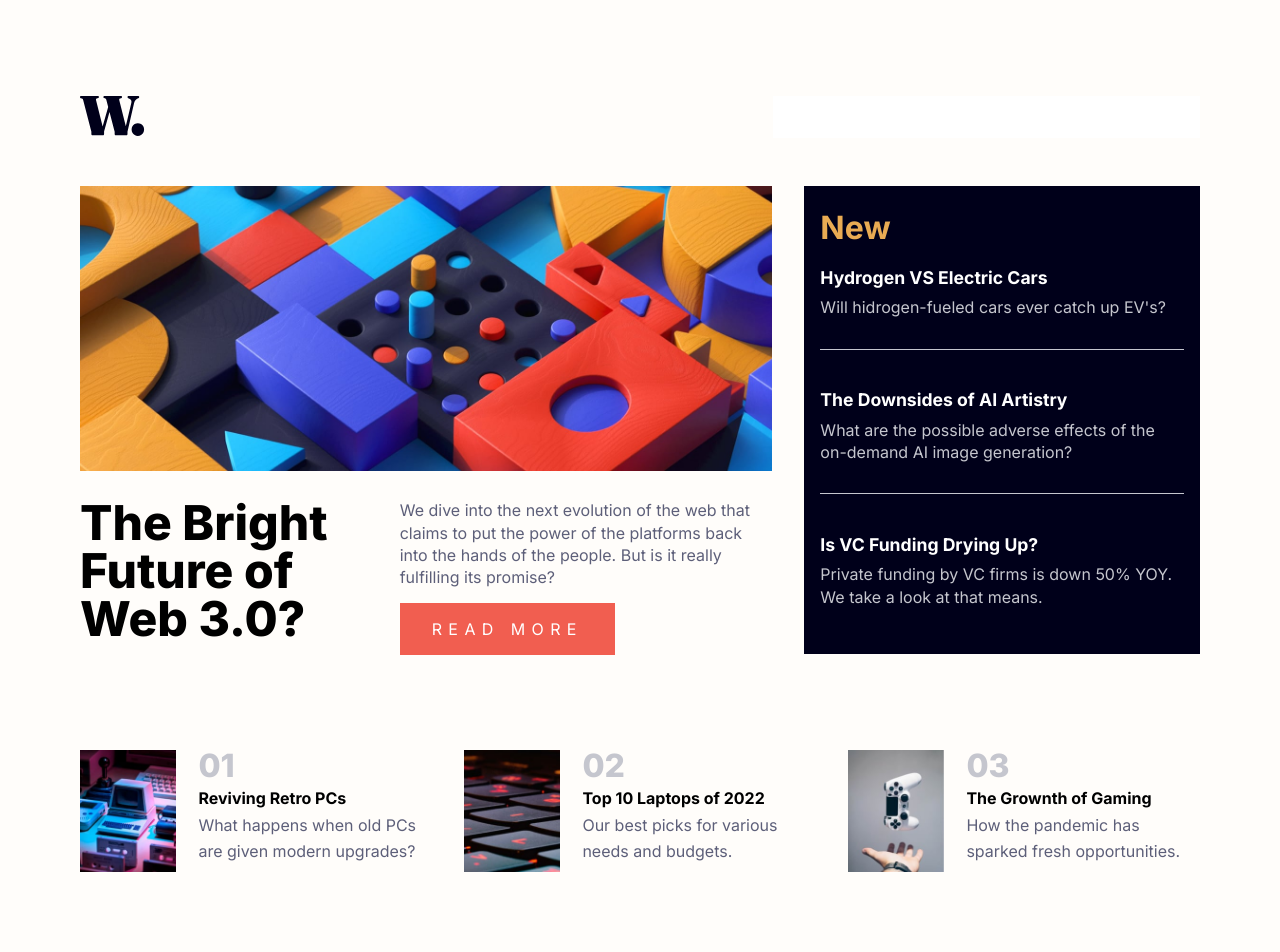
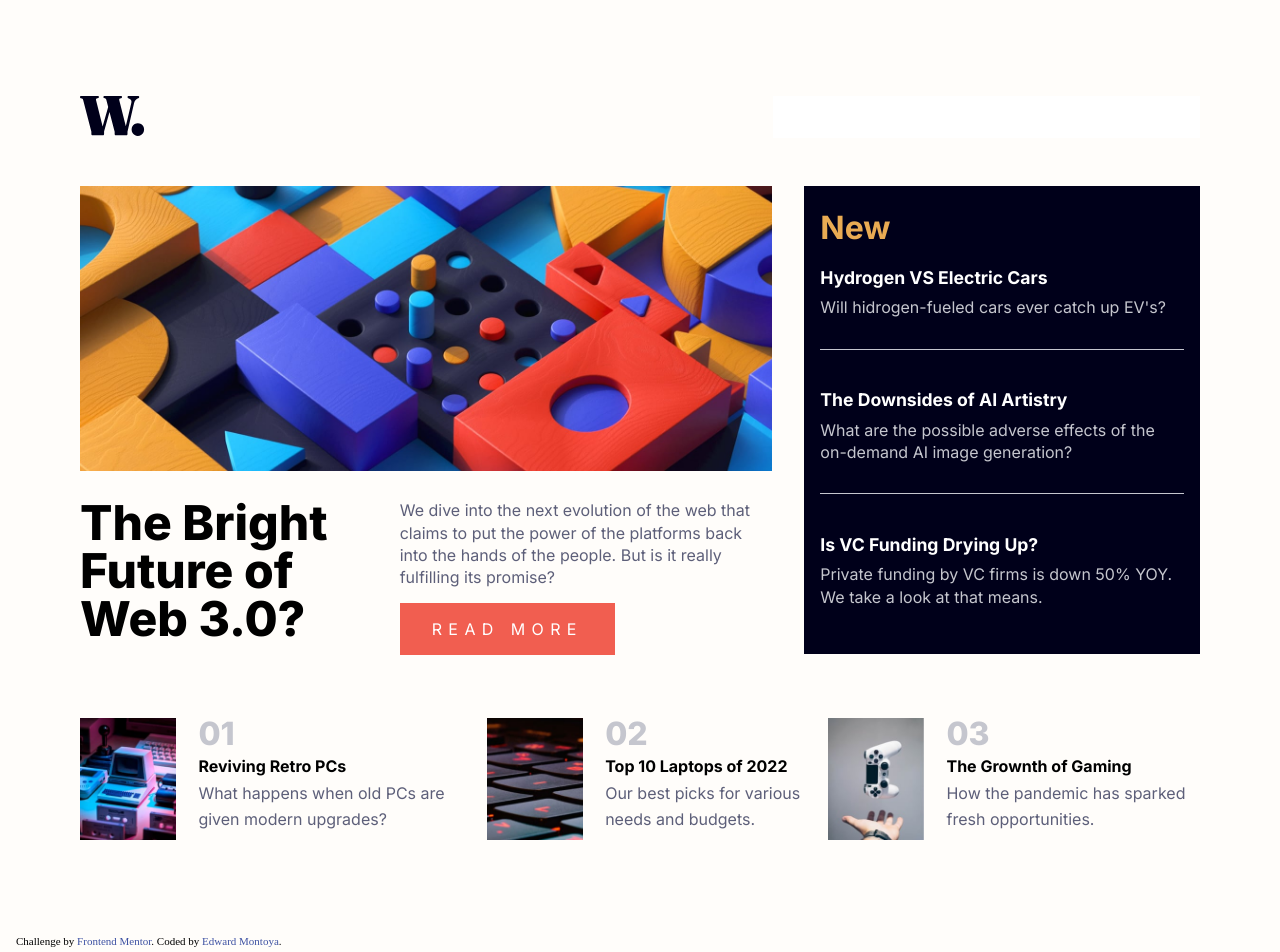
Before and after one commit to edward-montoya/news-homepage, a Vue app: page / in a window 1280 px wide. Shown: the top 952 px of the page. Built offline with nearby package versions, Linux system fonts and the light colour scheme.

Commit message:
Fixed accesibility suggestions

```diff
--- a/index.html
+++ b/index.html
@@ -4,10 +4,14 @@
     <meta charset="UTF-8">
     <link rel="icon" href="/favicon.ico">
     <meta name="viewport" content="width=device-width, initial-scale=1.0">
-    <title>Vite App</title>
+    <title>Frontend Mentor | News homepage</title>
   </head>
   <body>
     <div id="app"></div>
+    <div class="attribution">
+      Challenge by <a href="https://www.frontendmentor.io?ref=challenge" target="_blank">Frontend Mentor</a>.
+      Coded by <a href="https://www.frontendmentor.io/profile/NicolasMontoya">Edward Montoya</a>.
+    </div>
     <script type="module" src="/src/main.ts"></script>
   </body>
 </html>
--- a/src/assets/base.css
+++ b/src/assets/base.css
@@ -80,3 +80,17 @@ table {
 button {
   all: unset;
 }
+
+.sr-only {
+  position: absolute;
+  width: 1px;
+  height: 1px;
+  padding: 0;
+  margin: -1px;
+  overflow: hidden;
+  clip: rect(0,0,0,0);
+  border: 0;
+}
+
+.attribution { font-size: 11px; text-align: left; margin-left: 1rem;}
+.attribution a { color: hsl(228, 45%, 44%); }
--- a/src/components/MainBanner.vue
+++ b/src/components/MainBanner.vue
@@ -56,7 +56,7 @@
     text-transform: uppercase;
     letter-spacing: 0.4rem;
     & a {
-        transition: all 400ms ease-in-out;
+        transition: all 200ms ease-in-out;
         &:hover, &:focus {
             background: black;
         }
--- a/src/components/NavMenu.vue
+++ b/src/components/NavMenu.vue
@@ -100,7 +100,7 @@ function close() {
       align-items: center;
       & a {
         color: var(--vt-neutral-dark-gray);
-        transition: all 400ms ease-in-out;
+        transition: all 200ms ease-in-out;
         &:hover, &:focus {
           color: var(--vt-primary-soft-red);
         }
--- a/src/components/NewsComponent.vue
+++ b/src/components/NewsComponent.vue
@@ -2,31 +2,33 @@
   <section class="news">
     <h2 class="news__title news__title--main">New</h2>
     <ul class="news__container">
-            <li>
-                <article class="news__item">
-                    <h3 class="news__title"><a href="/post/hydrogen-cs-electric/123232">Hydrogen VS Electric Cars</a></h3>
+      <li class="news__item">
+        <h3 class="news__title">
+          <a href="/post/hydrogen-cs-electric/123232">Hydrogen VS Electric Cars</a>
+        </h3>
         <p class="news__description">Will hidrogen-fueled cars ever catch up EV's?</p>
-                </article>
       </li>
-            <li>
-                <article class="news__item">
-                    <h3 class="news__title"><a href="/post/downsides-of-ia/325332">The Downsides of AI Artistry</a></h3>
-                    <p class="news__description">What are the possible adverse effects of the on-demand AI image generation?</p>
-                </article>
+      <li class="news__item">
+        <h3 class="news__title">
+          <a href="/post/downsides-of-ia/325332">The Downsides of AI Artistry</a>
+        </h3>
+        <p class="news__description">
+          What are the possible adverse effects of the on-demand AI image generation?
+        </p>
       </li>
-            <li>
-                <article class="news__item">
-                    <h3 class="news__title"><a href="/post/is-vc-drying-up/45343">Is VC Funding Drying Up?</a></h3>
-                    <p class="news__description">Private funding by VC firms is down 50% YOY. We take a look  at that means.</p>
-                </article>
+      <li class="news__item">
+        <h3 class="news__title">
+          <a href="/post/is-vc-drying-up/45343">Is VC Funding Drying Up?</a>
+        </h3>
+        <p class="news__description">
+          Private funding by VC firms is down 50% YOY. We take a look at that means.
+        </p>
       </li>
     </ul>
   </section>
 </template>
 
-<script setup lang="ts">
-
-</script>
+<script setup lang="ts"></script>
 
 <style lang="scss" scoped>
 .news {
@@ -45,7 +47,7 @@
     font-size: 1.1rem;
     & > a {
       color: white;
-            transition: all 400ms ease-in-out;
+      transition: all 200ms ease-in-out;
       &:hover {
         color: var(--vt-primary-soft-orange);
       }
@@ -67,7 +69,7 @@
   &__item {
     color: white;
     border-bottom: 1px solid var(--vt-neutral-gray);
-        li:last-child > & {
+    &:last-child  {
       border-bottom: none;
     }
   }
@@ -76,6 +78,5 @@
   .news {
     margin-top: 3rem;
   }
-
 }
 </style>
--- a/src/components/TopTierComponent.vue
+++ b/src/components/TopTierComponent.vue
@@ -1,25 +1,34 @@
 <template>
   <section class="top">
-    <article class="top__container">
+    <h2 class="sr-only">Top posts</h2>
+    <ol class="top__list">
+      <li class="top__container">
         <img class="top__image" src="../assets/images/image-retro-pcs.jpg" alt="Retro PCs image" />
         <span class="top__numeration">01</span>
-      <h3 class="top__title"><a href="/posts/reviving-retro-pcs/346453">Reviving Retro PCs</a></h3>
+        <h3 class="top__title">
+          <a href="/posts/reviving-retro-pcs/346453">Reviving Retro PCs</a>
+        </h3>
         <p class="top__description">What happens when old PCs are given modern upgrades?</p>
-    </article>
-    <article class="top__container">
-      <img class="top__image" src="../assets/images/image-top-laptops.jpg" alt="Futuristic laptop" />
+      </li>
+      <li class="top__container">
+        <img
+          class="top__image"
+          src="../assets/images/image-top-laptops.jpg"
+          alt="Futuristic laptop"
+        />
         <span class="top__numeration">02</span>
         <h3 class="top__title">
           <a href="/posts/top-10-laptos-2022/234232">Top 10 Laptops of 2022</a>
         </h3>
         <p class="top__description">Our best picks for various needs and budgets.</p>
-    </article>
-    <article class="top__container">
+      </li>
+      <li class="top__container">
         <img class="top__image" src="../assets/images/image-gaming-growth.jpg" alt="Gamming PC" />
         <span class="top__numeration">03</span>
         <h3 class="top__title"><a href="/posts/grow-gaming/32424">The Grownth of Gaming</a></h3>
         <p class="top__description">How the pandemic has sparked fresh opportunities.</p>
-    </article>
+      </li>
+    </ol>
   </section>
 </template>
 
@@ -28,6 +37,10 @@
 <style lang="scss" scoped>
 .top {
   margin-top: 4rem;
+  &__list {
+    list-style-type: decimal-leading-zero;
+    list-style-position: inside;
+  }
   &__container {
     display: grid;
     grid-template-areas:
@@ -52,7 +65,7 @@
     font-weight: 700;
     & a {
       color: black;
-        transition: all 400ms ease-in-out;
+      transition: all 200ms ease-in-out;
       &:hover,
       &:focus {
         color: var(--vt-primary-soft-red);
@@ -68,9 +81,12 @@
 
 @media screen and (min-width: 1024px) {
   .top {
-    display: grid;
-    grid-template-columns: repeat(3, 1fr);
-    gap: 2rem;
+    &__list {
+      display: flex;
+    }
+    &__container {
+      margin-top: 0;
+    }
   }
 }
 </style>
```
Also changed, not shown: 1 other file (tests, documents, lock files or other folders). Lines whose indentation alone changed are shown as unchanged.
